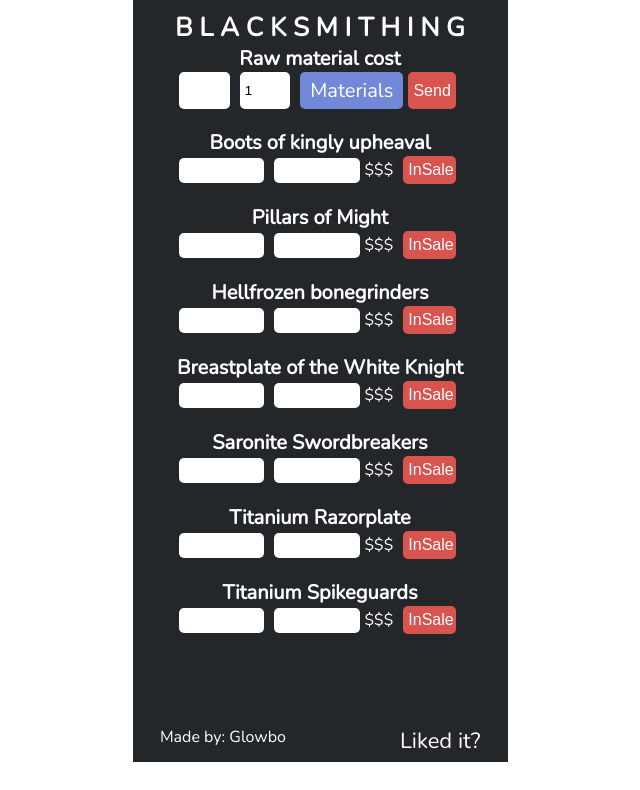
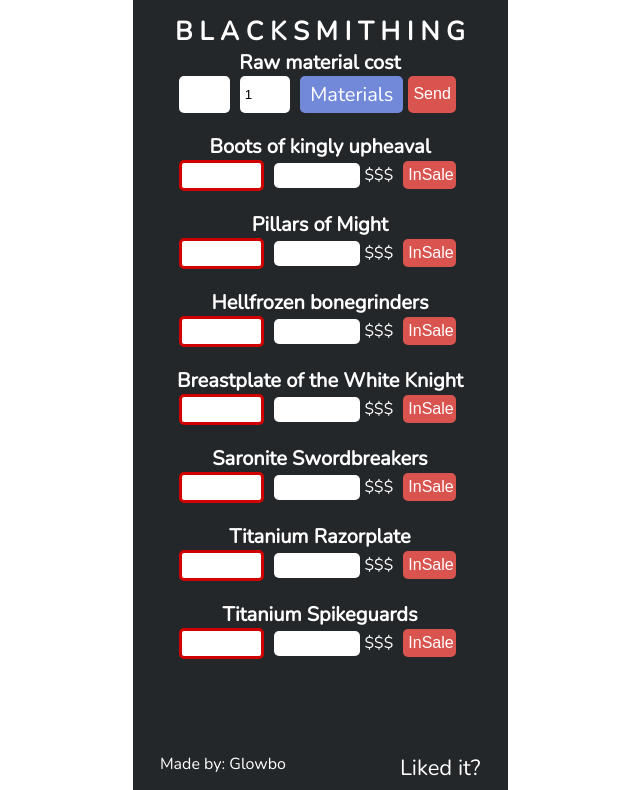
Before and after one commit to EdgarGlowbo/BestDeal, a plain HTML site: page blacksmith.html in a window 1280 px wide. Shown: the part 97-887 px from the top of the page, without its empty margins (320-960 px from the left). Before the commit the page ends 859 px from the top, so only its background shows below. Drawn offline with nearby package versions, Linux system fonts and the light colour scheme.

Commit message:
Add files via upload

```diff
--- a/blacksmith.html
+++ b/blacksmith.html
@@ -38,6 +38,7 @@
                                 <li class="material">saroniteBar</li>
                                 <li class="material">eternalEarth</li>
                                 <li class="material">eternalFire</li>
+                                <li class="material">eternalAir</li>
                                 <li class="material">eternalLife</li>
                                 <li class="material">eternalWater</li>
                                 <li class="material">kingsAmber</li>
--- a/scripts/app.js
+++ b/scripts/app.js
@@ -60,15 +60,15 @@ const craftingCost = (average, items) => {
 
                     totalPrice.push(average[item] * items[property][item]);
 
-            });
+                });
             costs.push(totalPrice.reduce((acc, curr) => acc + curr));
 
-    });
+        });
 
     for (let i = 0; i < costs.length; i++) {
 
         if (inSaleButtons[i].classList.contains('in-sale') === false) {
-            productionInputFields[i].value = costs[i];
+            productionInputFields[i].value = Math.round(costs[i]);
 
         }
     }
@@ -112,6 +112,30 @@ const trackInventory = (inventory, itemsToRemove) => {
     localStorage.setItem('rawAverage', JSON.stringify(rawAverage));
 
 }
+// Iterates through items per recipe to determine if there are enough items to craft something and then changes sales input border color
+const enoughItems = items => {
+    let i = 0;
+    Object.keys(items)
+        .forEach(property => {
+
+            priceInputFields[i].classList.add('available');
+            priceInputFields[i].classList.remove('unavailable');
+
+            Object.keys(items[property])
+                .forEach(item => {
+                    if (quantityCounter[item] < items[property][item]) {
+
+                        priceInputFields[i].classList.add('unavailable');
+                        priceInputFields[i].classList.remove('available');
+
+                    }
+                });
+            i++
+        });
+};
+
+
+
 
 // Listens for click to update the average and calls the craftingCost and calculateProfit functions
 
@@ -125,6 +149,7 @@ rawInputForm.send.addEventListener('click', e => {
     craftingCost(rawAverage, itemsPerRecipe);
 
     calculateProfit(priceInputFields, productionInputFields);
+    enoughItems(itemsPerRecipe);
 
 
     // Saves rawAverage and quantityCounter to the localStorage
@@ -177,7 +202,7 @@ availableCrafts.addEventListener('click', e => {
         e.target.classList.add('in-sale');
         localStorage.setItem(lastPrice.id, lastPrice.value);
         trackInventory(quantityCounter, itemsPerRecipe[e.target.id]);
-
+        enoughItems(itemsPerRecipe);
 
     } else if (e.target.classList.contains('button-2') && e.target.classList.contains('in-sale')) {
 
@@ -219,3 +244,6 @@ for (let i = 0; i < productionInputFields.length; i++) {
     }
 
 }
+
+// Calls enoughItems at the start of the application
+enoughItems(itemsPerRecipe);
--- a/styles.css
+++ b/styles.css
@@ -261,3 +261,14 @@ h3 {
 .d-none {
     display: none;
 }
+
+/* sales input field border color */
+
+.available {
+    box-sizing: border-box;
+    border: solid 3px #069E2D;
+}
+.unavailable {
+    box-sizing: border-box;
+    border: solid 3px #D00000;
+}
```
